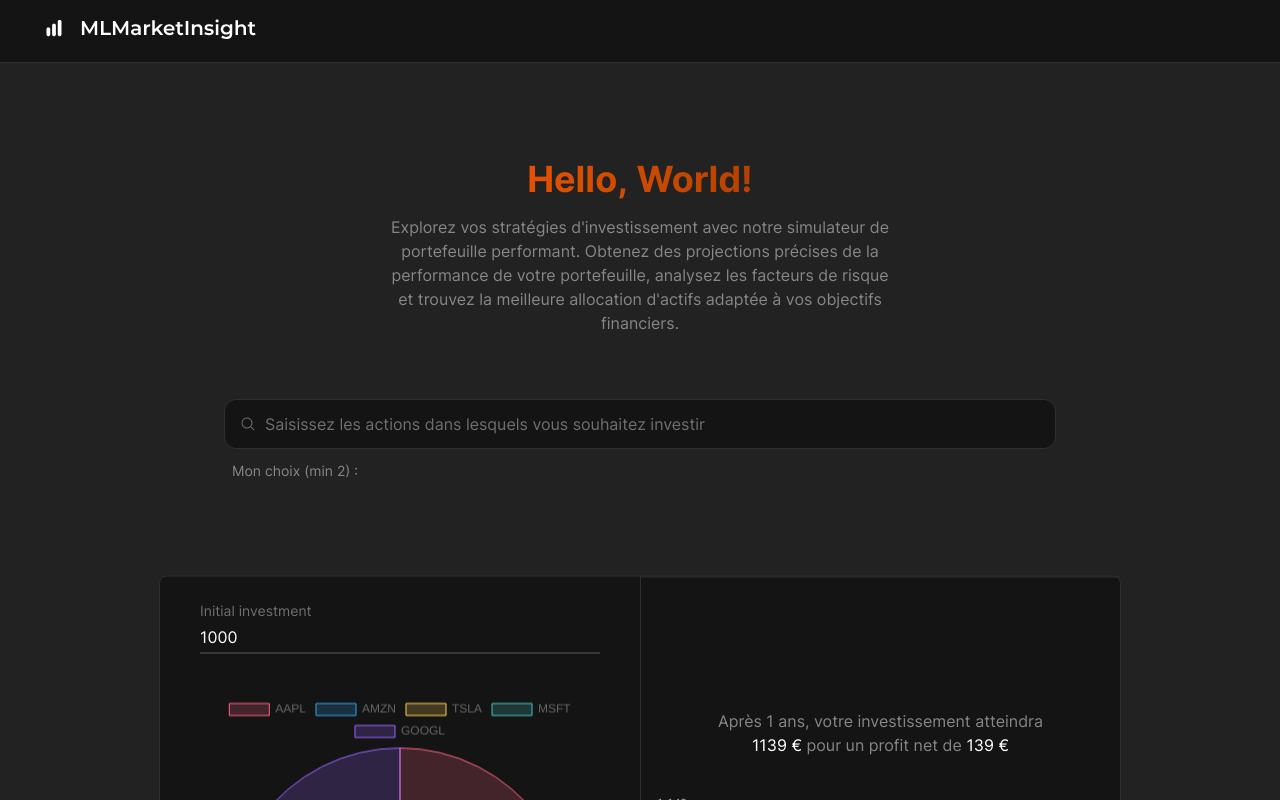
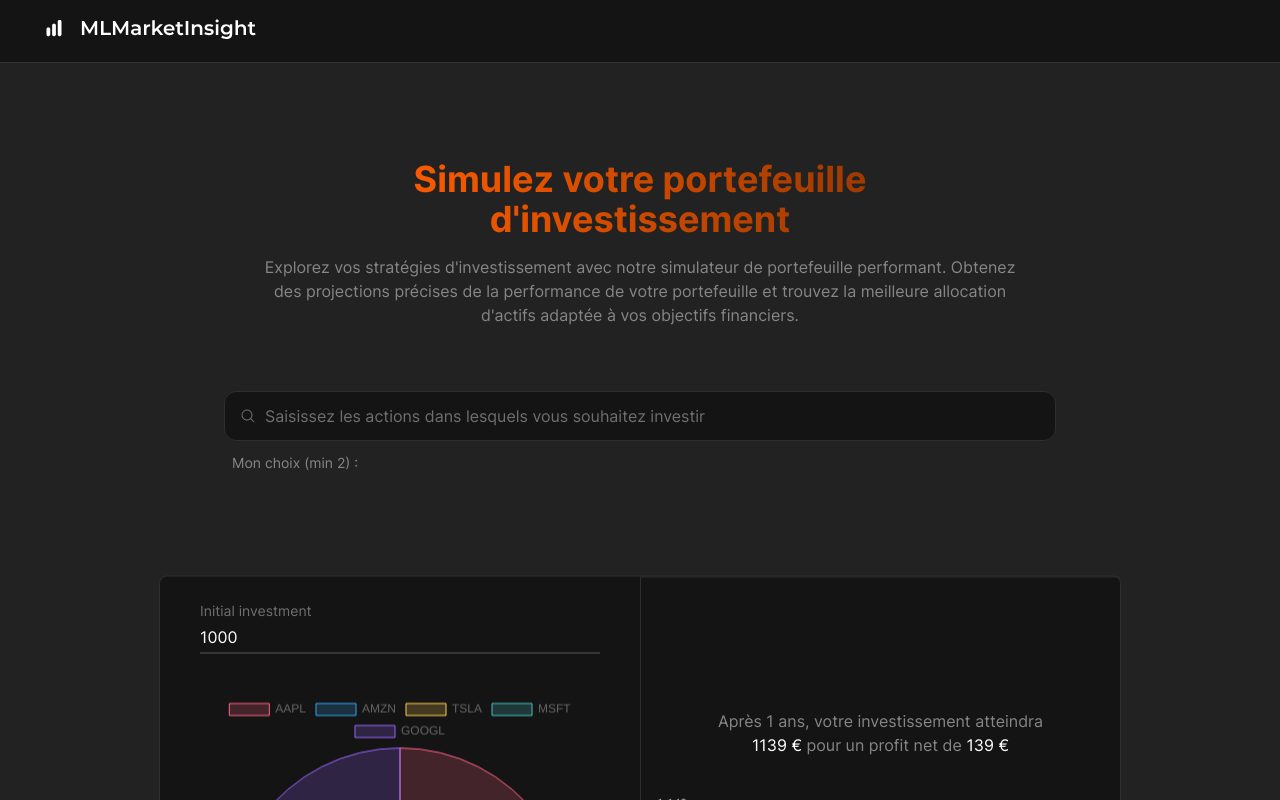
Before and after one commit to ml-market-insight/frontend, a Next.js app: page / in a window 1280 px wide. Shown: the top 800 px of the page. Built offline with nearby package versions, Linux system fonts and the light colour scheme.

Commit message:
evol(app): update home title

```diff
--- a/src/app/page.tsx
+++ b/src/app/page.tsx
@@ -12,15 +12,14 @@ export default function HomePage() {
   return (
     <main>
       <section className="min-h-screen bg-dark p-12 md:p-24">
-        <div className="m-auto flex max-w-[512px] flex-col gap-4 text-center">
-          <h1 className="inline-block bg-gradient-to-r from-accent to-accentdark bg-clip-text text-transparent">
-            Hello, World!
+        <div className="m-auto flex flex-col items-center gap-4 text-center">
+          <h1 className="inline-block max-w-[512px] bg-gradient-to-r from-accent to-accentdark bg-clip-text text-2xl text-transparent md:text-4xl">
+            Simulez votre portefeuille d'investissement
           </h1>
-          <p className="text-gray">
+          <p className="max-w-[768px] text-gray">
             Explorez vos stratégies d'investissement avec notre simulateur de portefeuille
-            performant. Obtenez des projections précises de la performance de votre portefeuille,
-            analysez les facteurs de risque et trouvez la meilleure allocation d'actifs adaptée à
-            vos objectifs financiers.
+            performant. Obtenez des projections précises de la performance de votre portefeuille et
+            trouvez la meilleure allocation d'actifs adaptée à vos objectifs financiers.
           </p>
         </div>
         {/* <Image src={hero} alt="Hero" className='absolute top-0 left-0 -z-10'/> */}
```
